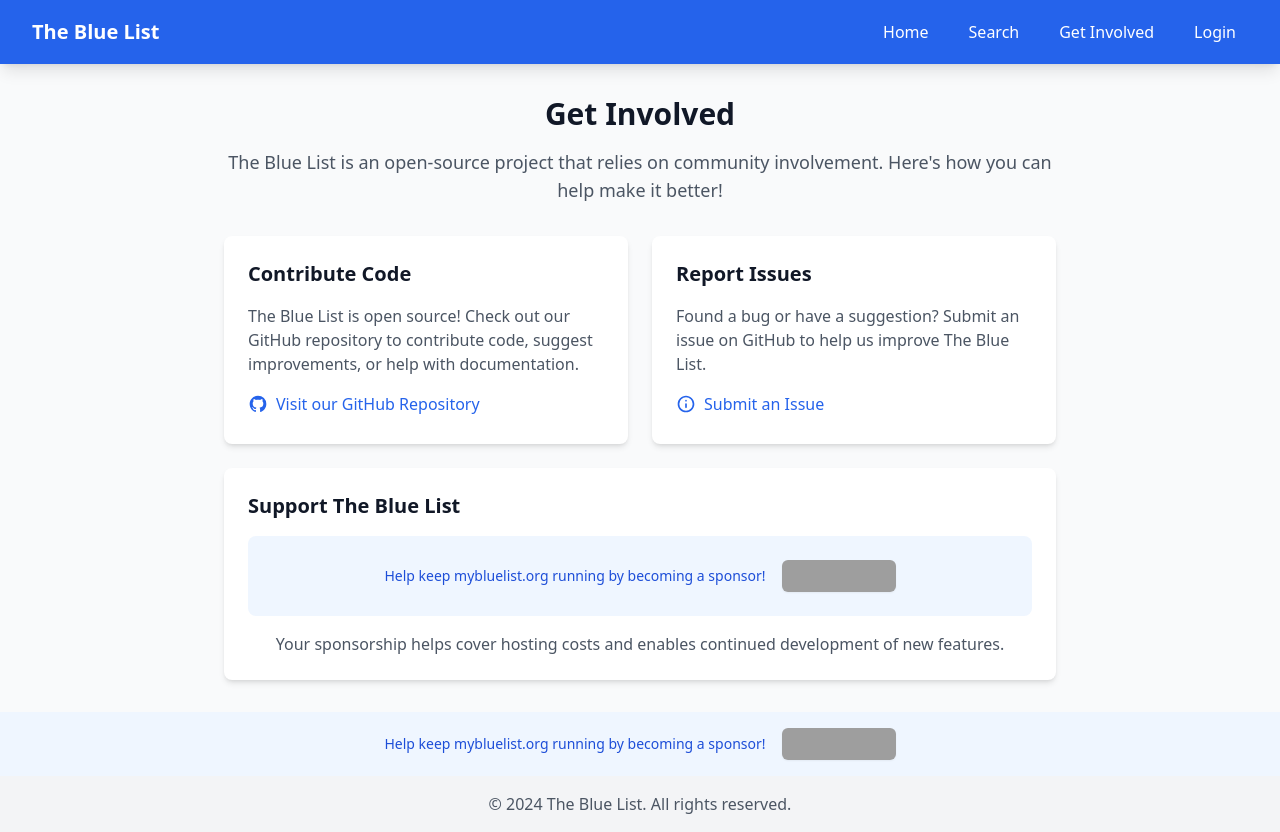
After one commit to brent-is-still-here/thebluelist, a Django app: page /auth/get-involved/ in a window 1280 px wide. The commit adds this page. Run offline with Django 5.2, Linux system fonts and the light colour scheme; some libraries are stand-ins or nearby versions; grey boxes are pictures that could not be loaded.

Commit message:
Add get_involved page

```diff
--- a/users/templates/users/base.html
+++ b/users/templates/users/base.html
@@ -16,6 +16,7 @@
                 <div class="flex space-x-4">
                     <a href="{% url 'home' %}" class="hover:bg-blue-700 px-3 py-2 rounded">Home</a>
                     <a href="{% url 'business_search' %}" class="hover:bg-blue-700 px-3 py-2 rounded">Search</a>
+                    <a href="{% url 'users:get_involved' %}" class="hover:bg-blue-700 px-3 py-2 rounded">Get Involved</a>
                     {% if perms.companies.can_review_edits %}
                         <a href="{% url 'review_edit_requests' %}"
                         class="hover:bg-blue-700 px-3 py-2 rounded">
--- /dev/null
+++ b/users/templates/users/get_involved.html
@@ -0,0 +1,78 @@
+{% extends "users/base.html" %}
+
+{% block title %}Get Involved - The Blue List{% endblock %}
+
+{% block content %}
+<div class="max-w-4xl mx-auto px-4 sm:px-6 lg:px-8">
+    <div class="space-y-8">
+        <!-- Header -->
+        <div class="text-center">
+            <h1 class="text-3xl font-bold text-gray-900">Get Involved</h1>
+            <p class="mt-4 text-lg text-gray-600">
+                The Blue List is an open-source project that relies on community involvement.
+                Here's how you can help make it better!
+            </p>
+        </div>
+
+        <!-- Contribution Methods Grid -->
+        <div class="grid md:grid-cols-2 gap-6">
+            <!-- GitHub Repository -->
+            <div class="bg-white p-6 rounded-lg shadow-md">
+                <h2 class="text-xl font-semibold text-gray-900 mb-4">Contribute Code</h2>
+                <p class="text-gray-600 mb-4">
+                    The Blue List is open source! Check out our GitHub repository to contribute code,
+                    suggest improvements, or help with documentation.
+                </p>
+                <a href="https://github.com/brent-is-still-here/thebluelist"
+                   target="_blank"
+                   rel="noopener noreferrer"
+                   class="inline-flex items-center text-blue-600 hover:text-blue-800">
+                    <svg class="h-5 w-5 mr-2" fill="currentColor" viewBox="0 0 24 24">
+                        <path fill-rule="evenodd" d="M12 2C6.477 2 2 6.477 2 12c0 4.42 2.87 8.17 6.84 9.5.5.08.66-.23.66-.5v-1.69c-2.77.6-3.36-1.34-3.36-1.34-.46-1.16-1.11-1.47-1.11-1.47-.91-.62.07-.6.07-.6 1 .07 1.53 1.03 1.53 1.03.87 1.52 2.34 1.07 2.91.83.09-.65.35-1.09.63-1.34-2.22-.25-4.55-1.11-4.55-4.92 0-1.11.38-2 1.03-2.71-.1-.25-.45-1.29.1-2.64 0 0 .84-.27 2.75 1.02.79-.22 1.65-.33 2.5-.33.85 0 1.71.11 2.5.33 1.91-1.29 2.75-1.02 2.75-1.02.55 1.35.2 2.39.1 2.64.65.71 1.03 1.6 1.03 2.71 0 3.82-2.34 4.66-4.57 4.91.36.31.69.92.69 1.85V21c0 .27.16.59.67.5C19.14 20.16 22 16.42 22 12A10 10 0 0012 2z"></path>
+                    </svg>
+                    Visit our GitHub Repository
+                </a>
+            </div>
+
+            <!-- Issue Reporting -->
+            <div class="bg-white p-6 rounded-lg shadow-md">
+                <h2 class="text-xl font-semibold text-gray-900 mb-4">Report Issues</h2>
+                <p class="text-gray-600 mb-4">
+                    Found a bug or have a suggestion? Submit an issue on GitHub to help us improve
+                    The Blue List.
+                </p>
+                <a href="https://github.com/brent-is-still-here/thebluelist/issues"
+                   target="_blank"
+                   rel="noopener noreferrer"
+                   class="inline-flex items-center text-blue-600 hover:text-blue-800">
+                    <svg class="h-5 w-5 mr-2" fill="currentColor" viewBox="0 0 24 24">
+                        <path fill-rule="evenodd" d="M12 22C6.477 22 2 17.523 2 12S6.477 2 12 2s10 4.477 10 10-4.477 10-10 10zm0-2a8 8 0 100-16 8 8 0 000 16zm0-9a1 1 0 011 1v4a1 1 0 11-2 0v-4a1 1 0 011-1zm0-4a1 1 0 110 2 1 1 0 010-2z"></path>
+                    </svg>
+                    Submit an Issue
+                </a>
+            </div>
+
+            <!-- Sponsorship -->
+            <div class="md:col-span-2 bg-white p-6 rounded-lg shadow-md">
+                <h2 class="text-xl font-semibold text-gray-900 mb-4">Support The Blue List</h2>
+                <div class="flex flex-col sm:flex-row items-center justify-center gap-4 bg-blue-50 p-6 rounded-lg">
+                    <p class="text-blue-700 text-sm">
+                        Help keep mybluelist.org running by becoming a sponsor!
+                    </p>
+                    <iframe
+                        src="https://github.com/sponsors/brent-is-still-here/button"
+                        title="Sponsor brent-is-still-here"
+                        height="32"
+                        width="114"
+                        style="border: 0; border-radius: 6px;"
+                        class="shadow-sm hover:shadow-md transition-shadow duration-200"
+                    ></iframe>
+                </div>
+                <p class="mt-4 text-gray-600 text-center">
+                    Your sponsorship helps cover hosting costs and enables continued development of new features.
+                </p>
+            </div>
+        </div>
+    </div>
+</div>
+{% endblock %}
--- a/users/urls.py
+++ b/users/urls.py
@@ -5,6 +5,7 @@
 app_name = 'users'
 
 urlpatterns = [
+    path('get-involved/', views.get_involved, name='get_involved'),
     path('signup/', views.signup, name='signup'),
     path('login/', auth_views.LoginView.as_view(
         template_name='users/login.html',
--- a/users/views.py
+++ b/users/views.py
@@ -18,6 +18,9 @@
 
 logger = logging.getLogger(__name__)
 email_service = EmailService()
+
+def get_involved(request):
+    return render(request, 'users/get_involved.html')
 
 def login_view(request):
     if request.user.is_authenticated:
@@ -40,7 +43,6 @@
         form = LoginForm()
 
     return render(request, 'users/login.html', {'form': form})
-
 
 @login_required
 @require_http_methods(['POST'])
```
